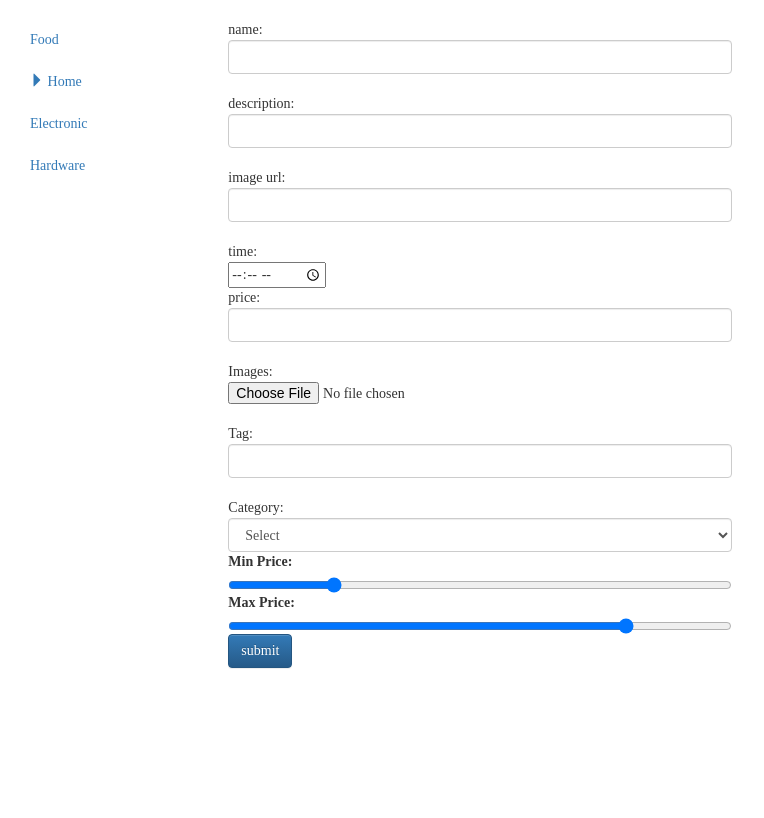
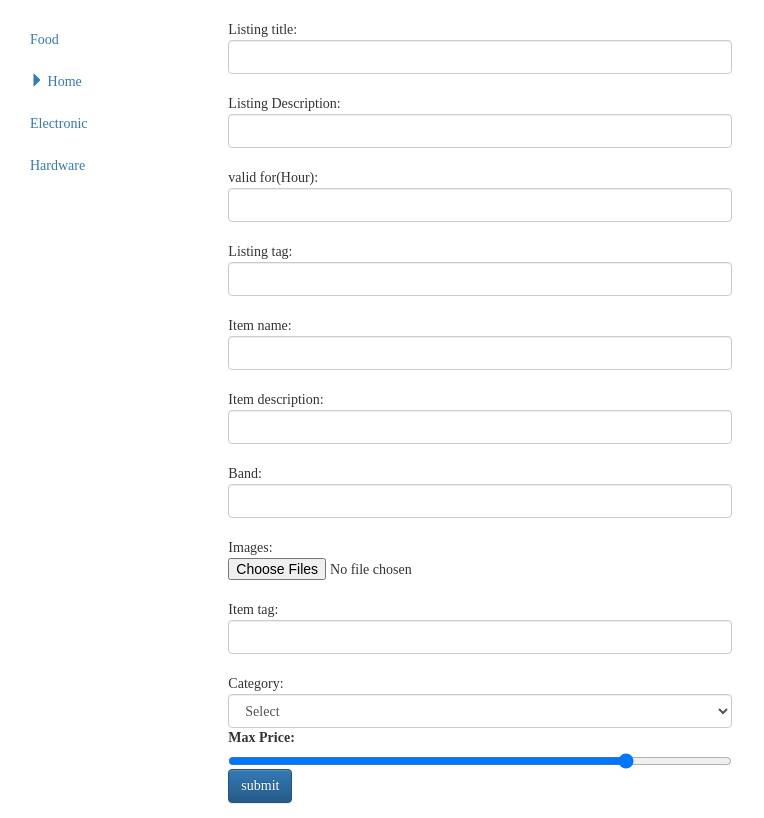
Before and after one commit to benwrk/Purchaes, a Django app: template backend/items/templates/item_form.html in a window 1280 px wide. Shown: the part 52-870 px from the top of the page, without its empty margins (0-764 px from the left). Before the commit the page ends 721 px from the top, so only its background shows below. Run offline with Django 3.2, Linux system fonts and the light colour scheme; the template is opened without the code that fills it, so the values that code supplies are empty; some libraries are stand-ins or nearby versions; some web fonts are replaced.

Commit message:
add item

```diff
--- a/backend/items/templates/item_form.html
+++ b/backend/items/templates/item_form.html
@@ -7,20 +7,24 @@
         <div class="col-md-6 col-xs-12 col-sm-8 col-lg-6">
             <form class="form-group" action="{% url 'item:item-add' %}" method="post" enctype="multipart/form-data">
                 {% csrf_token %}
-                name:<br>
+                Listing title:<br>
+                <input class="form-control" type="text" name="title"><br>
+                Listing Description:<br>
+                <input class="form-control" type="text" name="description"><br>
+                valid for(Hour):<br>
+                <input class="form-control" type="number" name="valid_for"><br>
+                Listing tag:<br>
+                <input class="form-control" type="text" role="combobox" name="tag-listing"><br>
+                Item name:<br>
                 <input class="form-control" type="text" name="name"><br>
-                description:<br>
-                <input class="form-control" type="text" role="combobox" name="description"><br>
-                image url:<br>
-                <input class="form-control" type="text" role="combobox" name="image-url"><br>
-                time:<br>
-                 <input type="time" name="time"><br>
-                price:<br>
-                <input class="form-control" type="text" role="combobox" name="url"><br>
+                Item description:<br>
+                <input class="form-control" type="text" name="description-item"><br>
+                Band:<br>
+                <input class="form-control" type="text" name="brand"><br>
                 Images:<br>
-                <input class="form" type="file" name="picture" accept="image/*"><br>
-                Tag:
-                <input class="form-control" type="text" role="combobox" name="tag"><br>
+                <input class="form" type="file" name="image" accept="image/*" multiple><br>
+                Item tag:<br>
+                <input class="form-control" type="text" role="combobox" name="tag-item"><br>
                 Category:<br>
                 <select class="form-control" name="category">
                     <option value="">Select</option>
@@ -29,11 +33,8 @@
                     <option value="Electronic">Electronic</option>
                     <option value="Hardware">Hardware</option>
                 </select>
-
-                    <label for="price-min">Min Price:</label>
-                    <input type="range" name="price-min" id="price-min" value="200" min="0" max="1000">
-                    <label for="price-max">Max Price:</label>
-                    <input type="range" name="price-max" id="price-max" value="800" min="0" max="1000">
+                 <label for="price-max">Max Price:</label>
+                <input type="range" name="max_accepted_price" id="price-max" value="800" min="0" max="1000">
                 <input class="btn btn-primary" type="submit" value="submit">
             </form>
         </div>
```
Also changed, not shown: backend/items/views.py (+32 -18 lines).
